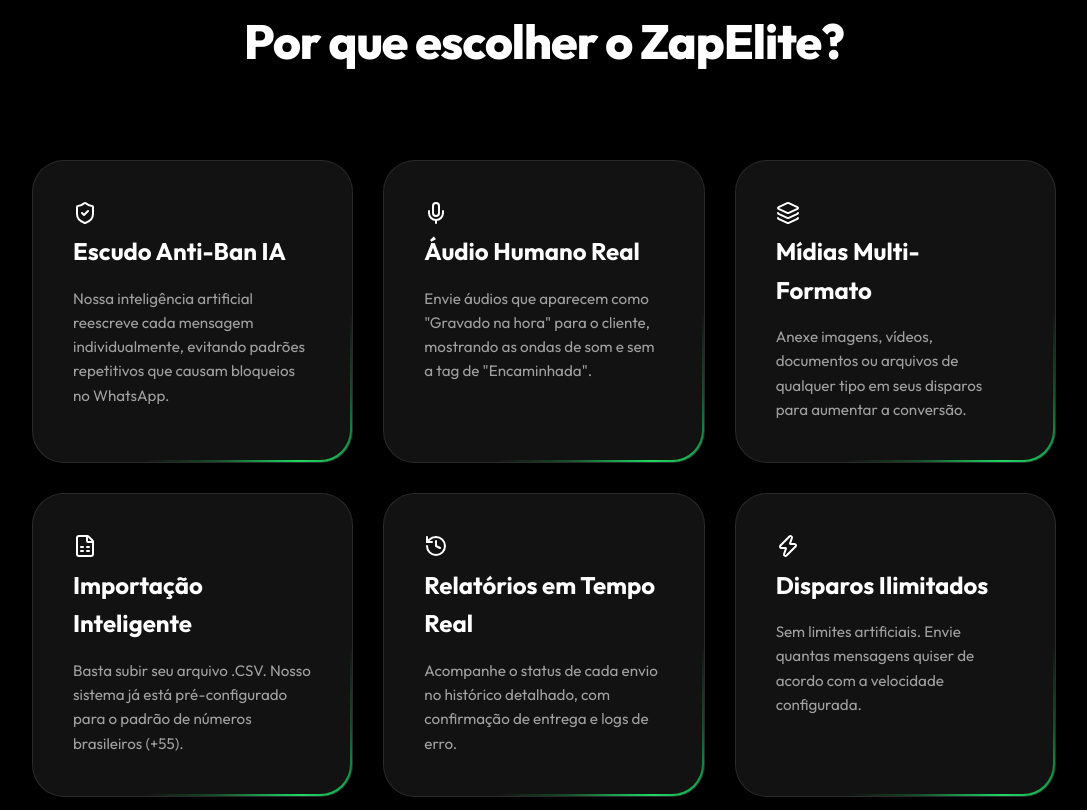
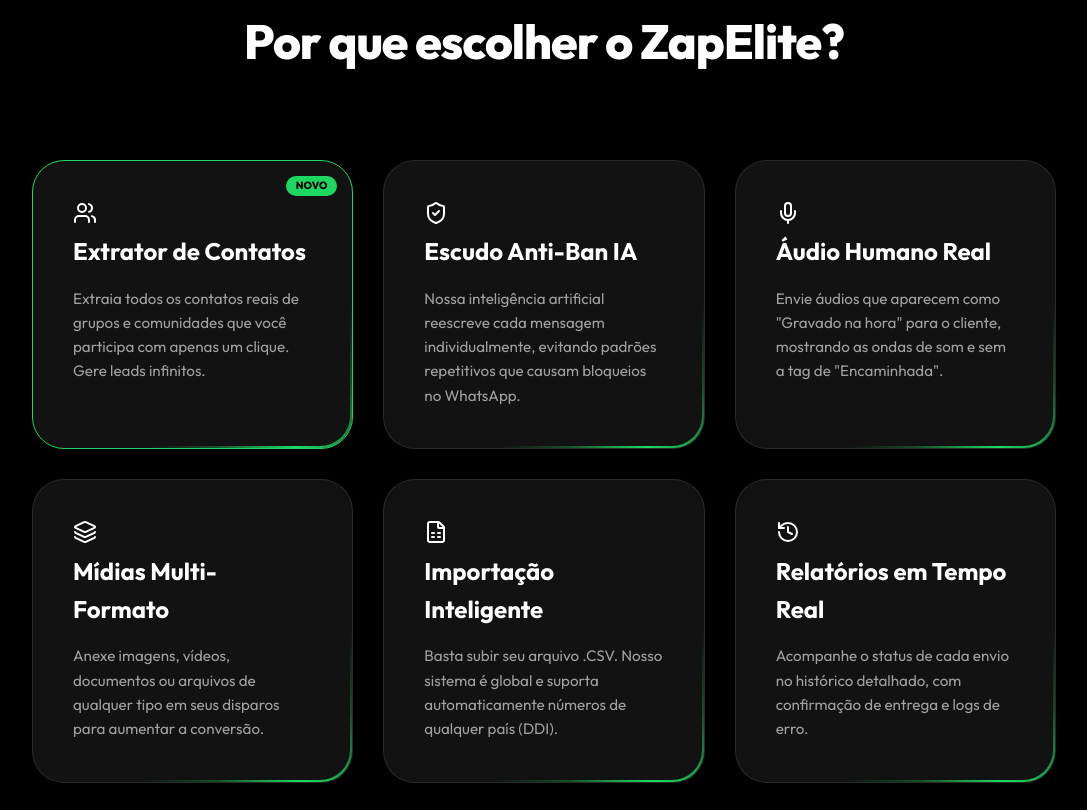
Before and after one commit to arkanintelligence-boop/zapelitepro, a plain HTML site: page index.html in a window 1280 px wide. Shown: the part 993-1803 px from the top of the page, without its empty margins (96-1183 px from the left). Drawn offline with nearby package versions, Linux system fonts and the light colour scheme.

Commit message:
style: atualizações visuais na seção de benefícios e documentação do extrator

```diff
--- a/index.html
+++ b/index.html
@@ -49,6 +49,15 @@
             <h2>Por que escolher o ZapElite?</h2>
         </div>
         <div class="grid-features">
+            <div class="feature-card" style="border-color: var(--primary);">
+                <div
+                    style="position: absolute; top: 15px; right: 15px; background: var(--primary); color: #000; padding: 2px 10px; border-radius: 50px; font-size: 0.65rem; font-weight: 900;">
+                    NOVO</div>
+                <i data-lucide="users"></i>
+                <h3>Extrator de Contatos</h3>
+                <p>Extraia todos os contatos reais de grupos e comunidades que você participa com apenas um clique.
+                    Gere leads infinitos.</p>
+            </div>
             <div class="feature-card">
                 <i data-lucide="shield-check"></i>
                 <h3>Escudo Anti-Ban IA</h3>
@@ -70,8 +79,8 @@
             <div class="feature-card">
                 <i data-lucide="file-spreadsheet"></i>
                 <h3>Importação Inteligente</h3>
-                <p>Basta subir seu arquivo .CSV. Nosso sistema já está pré-configurado para o padrão de números
-                    brasileiros (+55).</p>
+                <p>Basta subir seu arquivo .CSV. Nosso sistema é global e suporta automaticamente números de qualquer
+                    país (DDI).</p>
             </div>
             <div class="feature-card">
                 <i data-lucide="history"></i>
```
